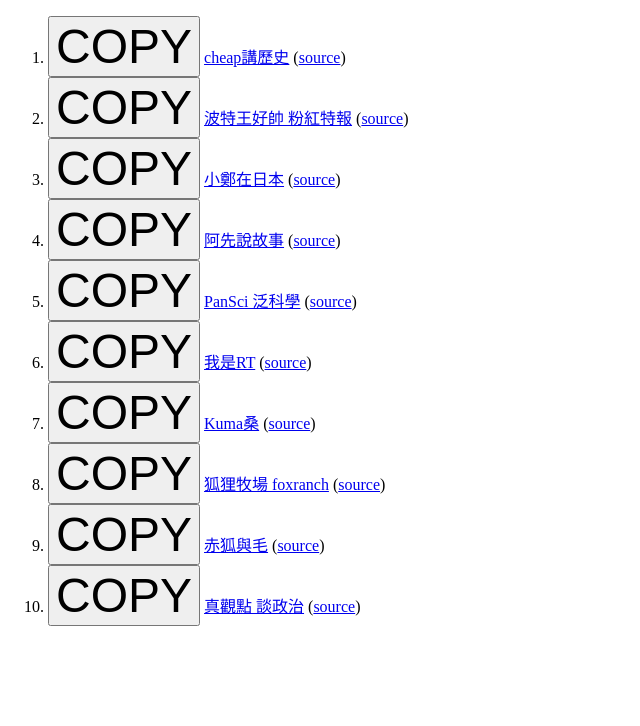
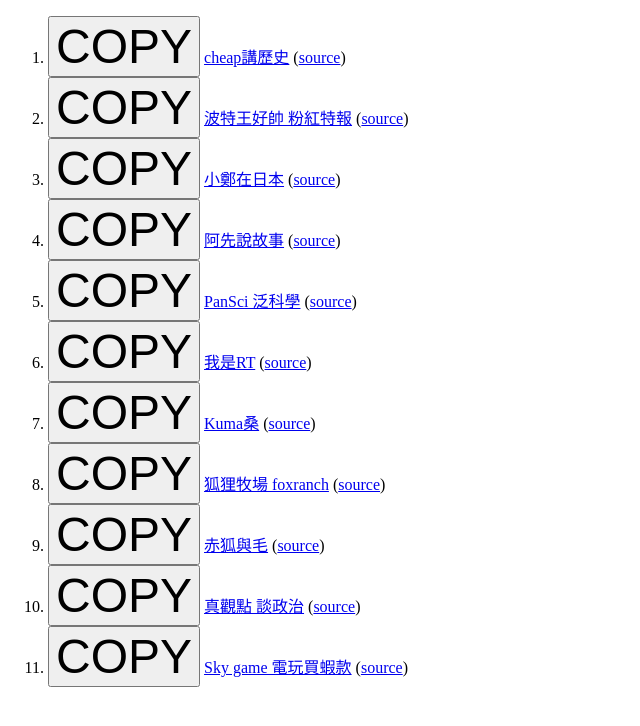
Before and after one commit to democwise2016/action-UT-Podcast-Weekly-202408, a plain HTML site: page index.html in a window 1280 px wide. Shown: the whole page, without its empty margins (0-640 px from the left). Drawn offline with Linux system fonts and the light colour scheme.

Commit message:
Deploying to gh-pages from @ democwise2016/action-UT-Podcast-Weekly-202408@9bc4f5bb1a3c488b4b6fbe2464fd0687ff163846 🚀

```diff
--- a/index.html
+++ b/index.html
@@ -68,6 +68,11 @@
       <button type="button" style="font-size: 3rem" onclick="copyPlainString('https://democwise2016.github.io/action-UT-Podcast-Weekly-202408/zhenguandian-www.youtube.com-82ba10fc3e.rss');this.style.color='red';">COPY</button>
       <a href="https://democwise2016.github.io/action-UT-Podcast-Weekly-202408/zhenguandian-www.youtube.com-82ba10fc3e.rss" target="_blank">真觀點 談政治</a>
       (<a href="https://www.youtube.com/channel/UCAwVpzgGI9sEu4O4ZlB5ZWQ" target="_blank">source</a>)
+    </li>
+<li>
+      <button type="button" style="font-size: 3rem" onclick="copyPlainString('https://democwise2016.github.io/action-UT-Podcast-Weekly-202408/Sky_game-weekly-www.youtube.com-83829aaefc.rss');this.style.color='red';">COPY</button>
+      <a href="https://democwise2016.github.io/action-UT-Podcast-Weekly-202408/Sky_game-weekly-www.youtube.com-83829aaefc.rss" target="_blank">Sky game 電玩買蝦款</a>
+      (<a href="https://www.youtube.com/channel/UC4D6eg7KWWiXNJVTXtuyZfA" target="_blank">source</a>)
     </li></ol>
 </body>
 </html>
```
Also changed, not shown: 11 other files.
